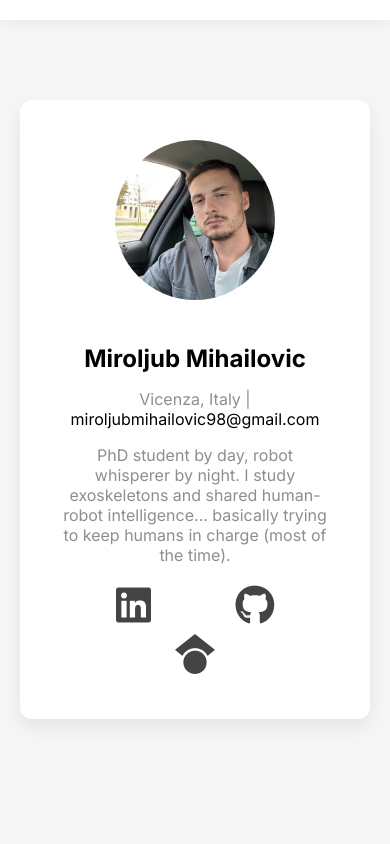
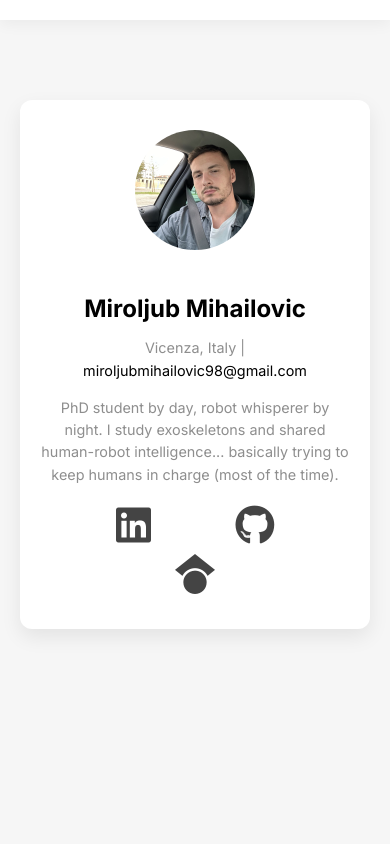
Before and after one commit to mirovix/mirovix.github.io, a website: page dist/index.html in a window 390 px wide. Shown: the top 844 px of the page. Drawn offline with nearby package versions, Linux system fonts and the light colour scheme.

Commit message:
for mobile

```diff
--- a/dist/index.html
+++ b/dist/index.html
@@ -173,27 +173,39 @@
             z-index:2;
             white-space:nowrap;
         }
-        @media(max-width:768px){
+        @media(max-width:768px) {
             nav .nav-container {
                 flex-direction: column;
                 display: none; /* nascosto di default */
             }
+
             nav.active .nav-container {
                 display: flex;
             }
+
             .hamburger {
                 display: block;
                 cursor: pointer;
             }
-            .timeline::before { left: 8px; width: 2px; } /* linea centrale più sottile */
+
+            .timeline::before {
+                left: 8px;
+                width: 2px;
+            }
+
+            /* linea centrale più sottile */
             .timeline-item {
                 width: 100%;
                 left: 0 !important;
                 padding: 15px 20px;
                 text-align: left;
             }
-            .timeline-item .content::after { display: none; } /* niente freccia laterale */
+
+            .timeline-item .content::after {
+                display: none;
             }
+
+            /* niente freccia laterale */
             .timeline-item .content {
                 width: 100%;
                 box-sizing: border-box;
@@ -201,7 +213,19 @@
                 padding: 20px;
                 border-radius: 12px;
                 background: #fff;
-                box-shadow: 0 4px 15px rgba(0,0,0,0.05);
+                box-shadow: 0 4px 15px rgba(0, 0, 0, 0.05);
+            }
+            .about {
+                padding: 30px 20px;
+            }
+            .about img {
+                width: 120px;
+                height: 120px;
+            }
+            .about p {
+                font-size: 0.9rem; /* riduce dimensione testo per mobile */
+                line-height: 1.4rem;
+            }
         }
     </style>
 </head>
```
